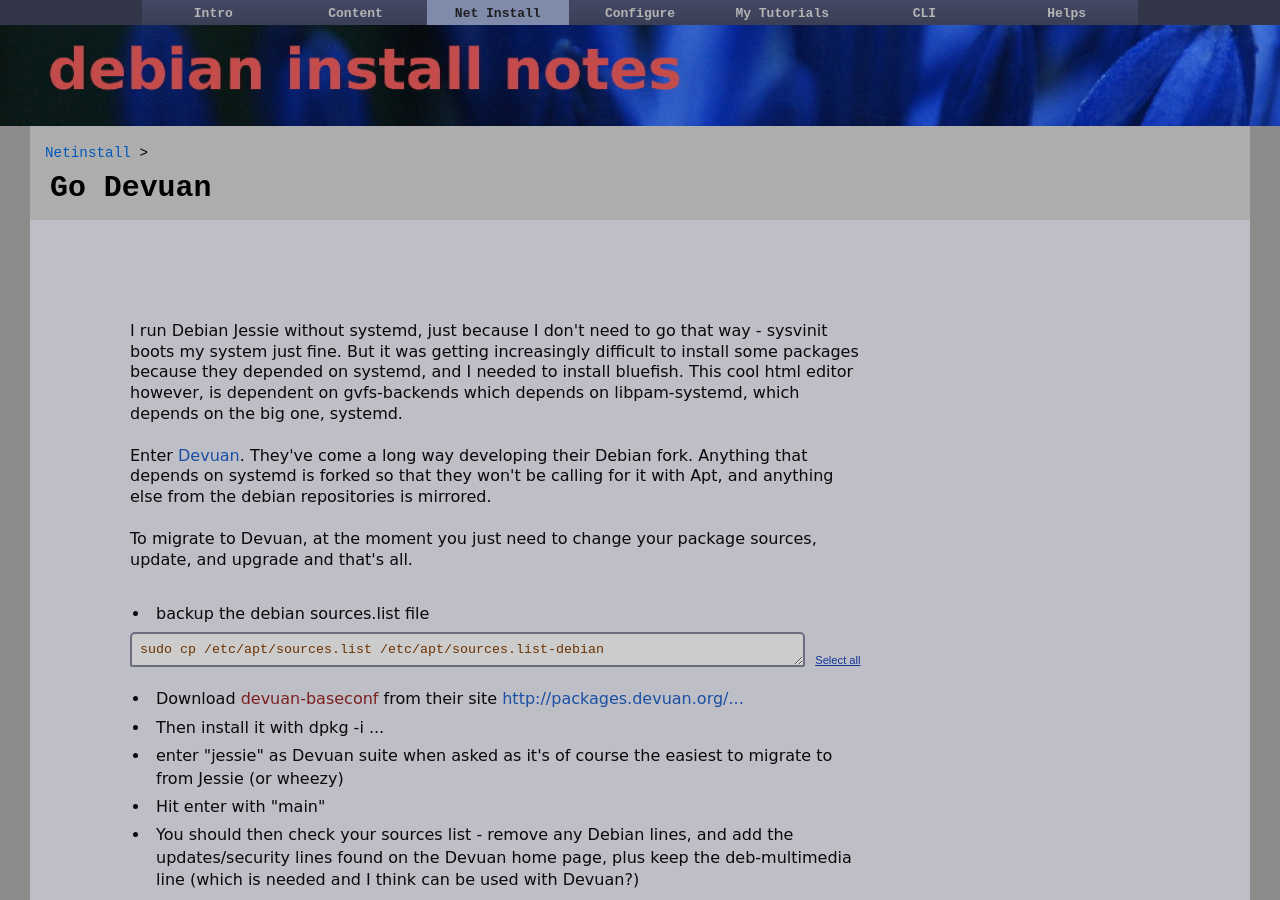
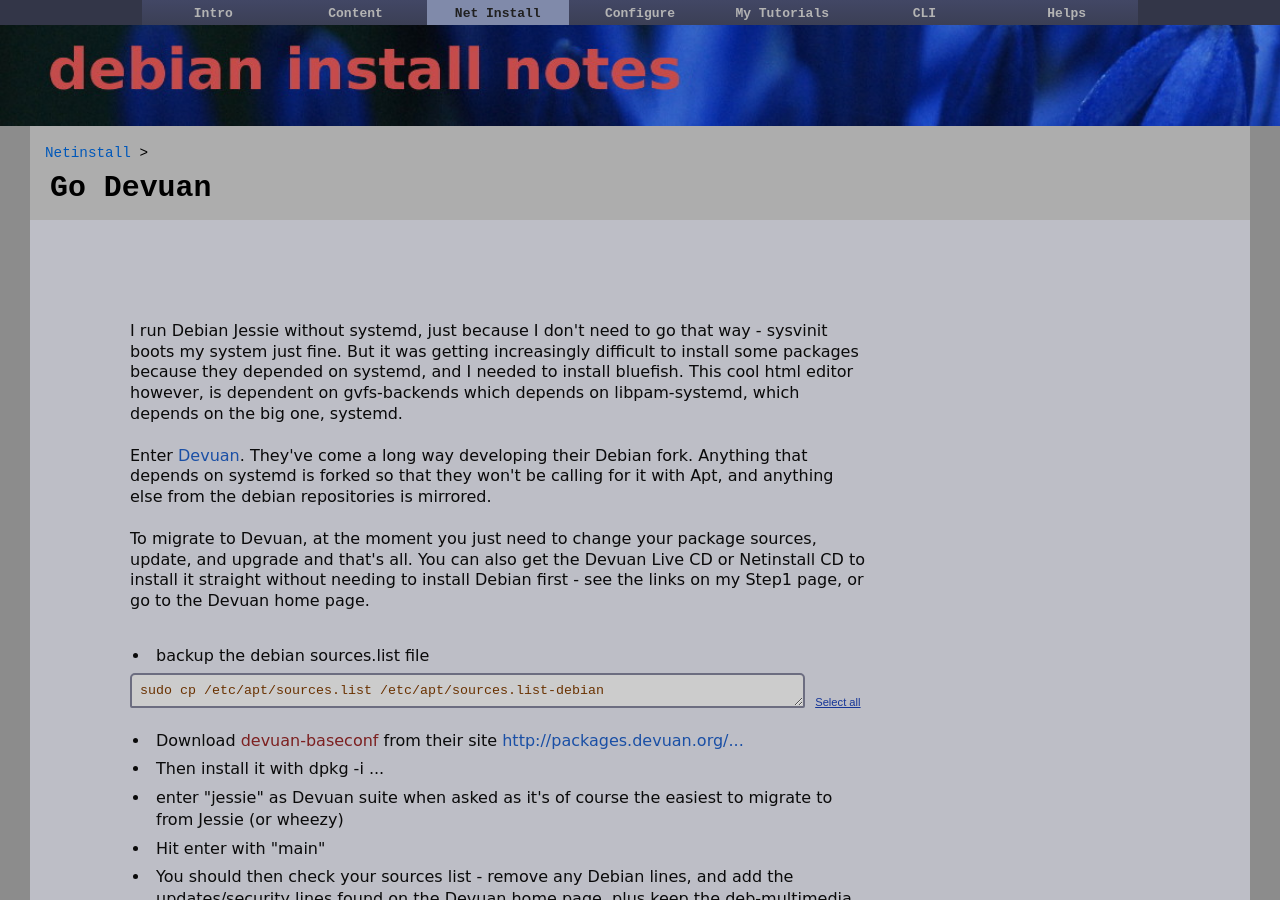
Before and after one commit to dquinton/debian-install, a Jekyll site: the page built from netinstall/go-devuan.html, in a window 1280 px wide and 900 px high. Built offline with Jekyll 4.4.1, drawn with Linux system fonts in a browser that asks for light colours.

Commit message:
updating pages

```diff
--- a/netinstall/go-devuan.html
+++ b/netinstall/go-devuan.html
@@ -14,7 +14,7 @@
 <br><br>
 Enter <a href="https://devuan.org/">Devuan</a>.  They've come a long way developing their Debian fork.  Anything that depends on systemd is forked so that they won't be calling for it with Apt, and anything else from the debian repositories is mirrored.
 <br><br>
-To migrate to Devuan, at the moment you just need to change your package sources, update, and upgrade and that's all.
+To migrate to Devuan, at the moment you just need to change your package sources, update, and upgrade and that's all. You can also get the Devuan Live CD or Netinstall CD to install it straight without needing to install Debian first - see the links on my Step1 page, or go to the Devuan home page.
 <br><br>
 <div class="bullet"><ul><li>backup the debian sources.list file</li></div>
 <form>
--- a/netinstall/step4.html
+++ b/netinstall/step4.html
@@ -127,6 +127,9 @@
 <br><br>
 copy into two files in a dir and open chrome://extensions/ - check the "Developer mode" at top right of the page, and add the folder you saved the files in<br>
 I changed "black" to "gray" - works nicely.
+
+<br><br>
+<hr noshade="noshade">
 <br><br>
 
 <h2 id="2a" class="tag">Iron</h2>
```
Also changed, not shown: netinstall/step1.html (+5 -2 lines).
